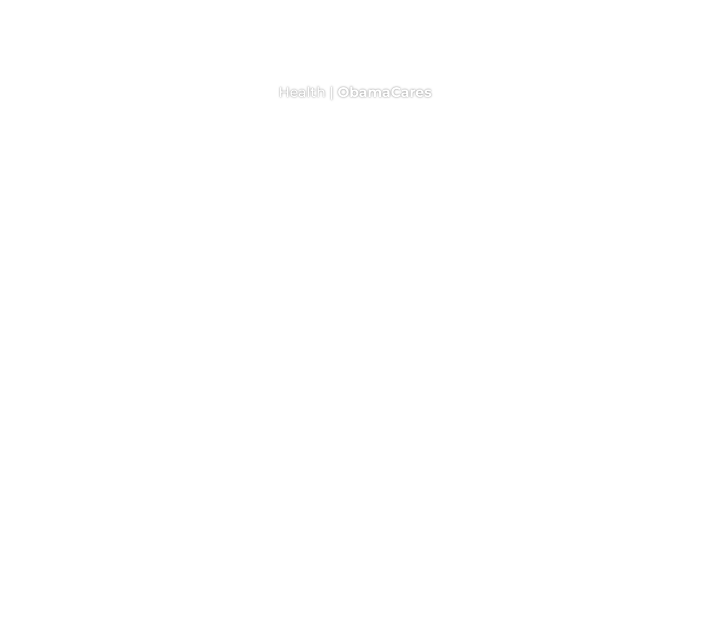
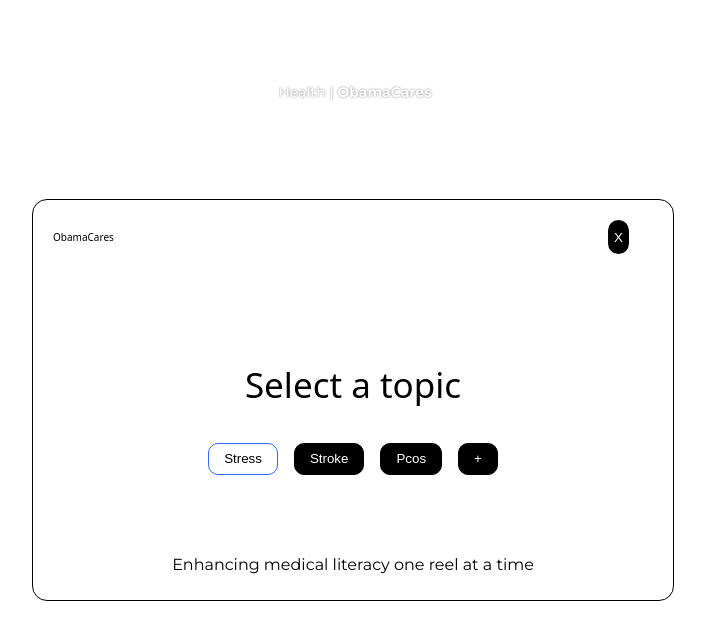
Before and after one commit to tferdous17/ObamaCares, a React (Create React App) app in the folder frontend/: page / in a window 1280 px wide. Shown: the top 640 px of the page, without its empty margins (287-992 px from the left). Built offline with nearby package versions, Linux system fonts and the light colour scheme.

Commit message:
cat selection

```diff
--- a/frontend/src/App.css
+++ b/frontend/src/App.css
@@ -124,3 +124,102 @@ html {
   padding: 5px;
   border-radius: 50%;
 }
+
+.title {
+  font-family: system-ui;
+  font-size: 35px;
+}
+
+.outer {
+  position: absolute;
+  border: 1px solid black;
+  display: flex;
+  background-color: #ffffff;
+  border-radius: 15px;
+  justify-content: center;
+  align-items: center;
+  top: 50%;
+  left: 50%; /* Change right: 50% to left: 50% */
+  transform: translate(-50%, -50%); /* Combine both translateX & translateY */
+  width: 50vw;
+  height: 50vh;
+  z-index: 999999;
+}
+
+.inner {
+  display: flex;
+  flex-direction: column;
+  justify-content: center;
+  align-items: center;
+}
+
+.cards {
+  display: flex;
+  grid-template-columns: repeat(3, 1fr);
+  gap: 16px;
+  justify-content: center;
+  align-items: center;
+}
+
+.cornerText {
+  position: absolute;
+  top: 0;
+  left: 0;
+  padding: 20px;
+  display: flex;
+  justify-content: space-between;
+  width: 90%;
+  font-family: system-ui;
+  font-size: 10px;
+}
+
+.bottomMessage {
+  position: absolute;
+  bottom: 0;
+  padding: 10px;
+  text-align: center;
+  white-space: normal; /* Allow text to wrap */
+  word-wrap: break-word; /* Ensure long words break */
+  overflow-wrap: break-word; /* Alternative for breaking words */
+  max-width: 100%; /* Ensure it doesn't exceed the parent */
+  font-size: clamp(10px, 2vw, 16px); /* Make text responsive */
+  color: #000000; /* Fix color syntax */
+}
+
+.xButton {
+  border-radius: 25px;
+  outline: none;
+  padding: 3;
+
+  color: white;
+  background-color: black;
+  border: none;
+}
+
+.xButton:hover {
+  color: red;
+}
+
+.card {
+  padding: 15px;
+  border: 1px solid black;
+  background-color: black;
+  color: white;
+  border-radius: 10px;
+  width: 125 px;
+  height: 25px;
+  display: flex;
+  align-items: center;
+  justify-content: center;
+  text-align: center;
+}
+
+.cardActive {
+  border: 1px solid rgb(48, 103, 255);
+  background-color: white;
+  color: black;
+}
+
+.card:hover {
+  border: 1px solid rgb(48, 103, 255);
+}
--- a/frontend/src/App.js
+++ b/frontend/src/App.js
@@ -21,6 +21,10 @@ const randomUsers = [
     profilePic: "https://i.pravatar.cc/100?img=4",
     username: "techgenius",
   },
+  {
+    profilePic: "https://i.pravatar.cc/100?img=4",
+    username: "booter",
+  },
 ];
 
 const importVideos = (category) => {
@@ -31,9 +35,9 @@ const importVideos = (category) => {
       .filter((file) => file.includes(`cat${category}/`)) // Filter only the selected category
       .map((file, index) => ({
         url: context(file),
-        username: `user${index + 1}`,
+        username: `${randomUsers[index].username}`,
         profilePic: `https://randomuser.me/api/portraits/thumb/men/${index}.jpg`,
-        description: `Random video #${index + 1}`,
+        description: ` #${index + 1}`,
         song: "Original Sound - Random",
         likes: Math.floor(Math.random() * 10000),
         comments: Math.floor(Math.random() * 500),
@@ -112,9 +116,59 @@ const importVideos = (category) => {
 //   },
 // ];
 
+function Outer({ setHide, category, setCat }) {
+  return (
+    <div className="outer">
+      <div className="cornerText">
+        <p>ObamaCares</p>
+        <button onClick={() => setHide(false)} className="xButton">
+          X
+        </button>
+      </div>
+      <div className="inner">
+        <p className="title"> Select a topic</p>
+        <div className="cards">
+          <button
+            className={`${category === 0 ? "cardActive" : ""} card`}
+            onClick={() => setCat(0)}
+          >
+            {" "}
+            <p>Stress</p>{" "}
+          </button>
+          <button
+            className={`${category === 1 ? "cardActive" : ""} card`}
+            onClick={() => setCat(1)}
+          >
+            {" "}
+            <p>Stroke</p>{" "}
+          </button>
+          <button
+            className={`${category === 2 ? "cardActive" : ""} card`}
+            onClick={() => setCat(2)}
+          >
+            {" "}
+            <p>Pcos</p>{" "}
+          </button>
+          <button
+            className={`card`}
+            // onClick={() => setCat(2)}
+          >
+            {" "}
+            <p>+</p>{" "}
+          </button>
+        </div>
+      </div>
+      <p className="bottomMessage">
+        Enhancing medical literacy one reel at a time
+      </p>
+    </div>
+  );
+}
+
 function App() {
   const [videos, setVideos] = useState([]);
   const [category, setCategories] = useState(0);
+  const [hide, setHide] = useState(true);
   const videoRefs = useRef([]);
 
   // useEffect(() => {
@@ -122,6 +176,7 @@ function App() {
   // }, []);
 
   useEffect(() => {
+    videoRefs.current = []; // Reset refs before updating videos
     setVideos(importVideos(category));
   }, [category]);
 
@@ -129,47 +184,40 @@ function App() {
     const observerOptions = {
       root: null,
       rootMargin: "0px",
-      threshold: 0.8, // Adjust this value to change the scroll trigger point
+      threshold: 0.8,
     };
 
-    // This function handles the intersection of videos
-    const handleIntersection = (entries) => {
+    const observer = new IntersectionObserver((entries) => {
       entries.forEach((entry) => {
         if (entry.isIntersecting) {
-          const videoElement = entry.target;
-          videoElement.play();
+          entry.target.play();
         } else {
-          const videoElement = entry.target;
-          videoElement.pause();
+          entry.target.pause();
         }
       });
-    };
+    }, observerOptions);
 
-    const observer = new IntersectionObserver(
-      handleIntersection,
-      observerOptions
-    );
+    // Ensure only valid elements are observed
+    const validRefs = videoRefs.current.filter((ref) => ref instanceof Element);
+    validRefs.forEach((videoRef) => observer.observe(videoRef));
 
-    // We observe each video reference to trigger play/pause
-    videoRefs.current.forEach((videoRef) => {
-      observer.observe(videoRef);
-    });
-
-    // We disconnect the observer when the component is unmounted
-    return () => {
-      observer.disconnect();
-    };
+    return () => observer.disconnect();
   }, [videos]);
 
   // This function handles the reference of each video
   const handleVideoRef = (index) => (ref) => {
-    videoRefs.current[index] = ref;
+    if (ref) {
+      videoRefs.current[index] = ref;
+    }
   };
 
   return (
     <div className="app">
+      {hide && (
+        <Outer setHide={setHide} category={category} setCat={setCategories} />
+      )}
       <div className="container">
-        <TopNavbar className="top-navbar" />
+        <TopNavbar setHide={setHide} className="top-navbar" />
         {/* Here we map over the videos array and create VideoCard components */}
         {videos.map((video, index) => (
           <VideoCard
--- a/frontend/src/components/TopNavbar.jsx
+++ b/frontend/src/components/TopNavbar.jsx
@@ -2,10 +2,16 @@ import React from "react";
 import { FontAwesomeIcon } from "@fortawesome/react-fontawesome";
 import { faTv, faSearch } from "@fortawesome/free-solid-svg-icons";
 
-const TopNavbar = () => {
+const TopNavbar = ({ setHide }) => {
   return (
     <div className="top-navbar">
-      <FontAwesomeIcon icon={faTv} className="icon" />
+      <FontAwesomeIcon
+        onClick={() => {
+          setHide(true);
+        }}
+        icon={faTv}
+        className="icon"
+      />
       <h2>
         Health | <span>ObamaCares</span>
       </h2>
```
